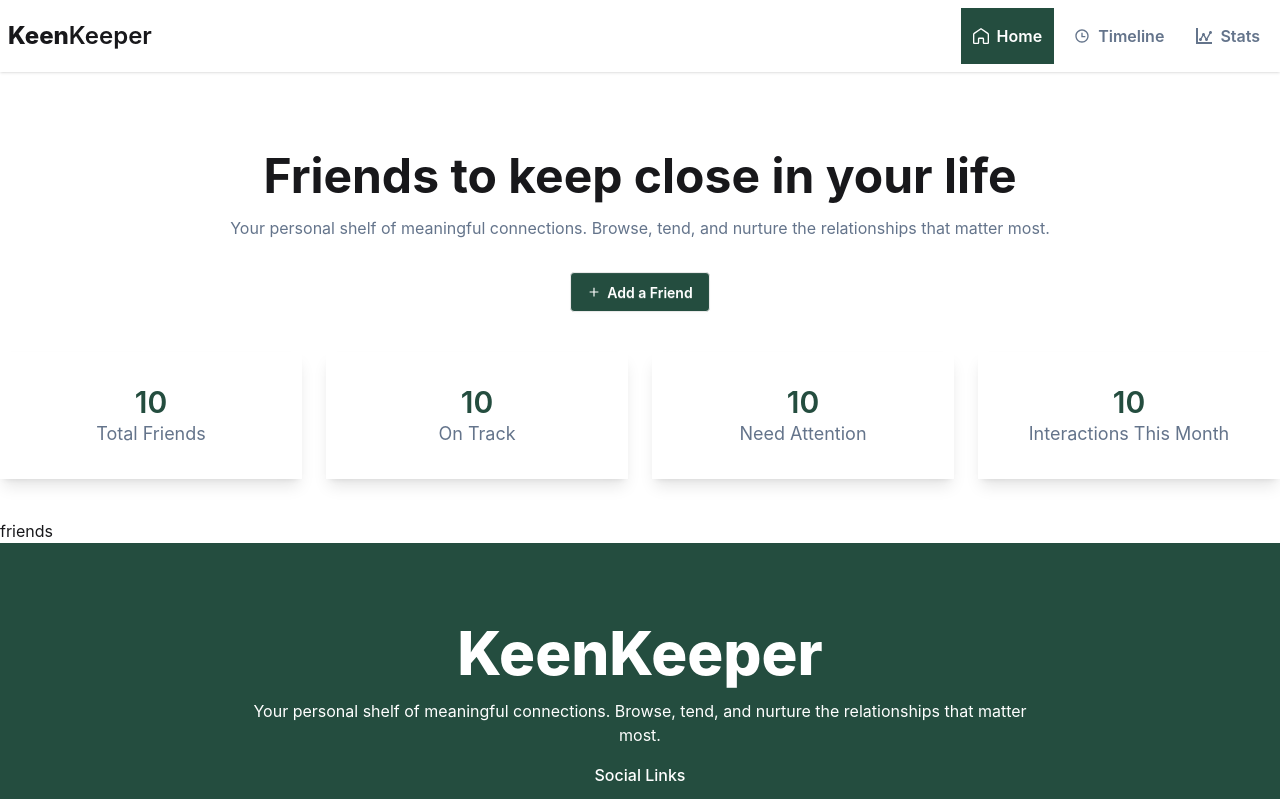
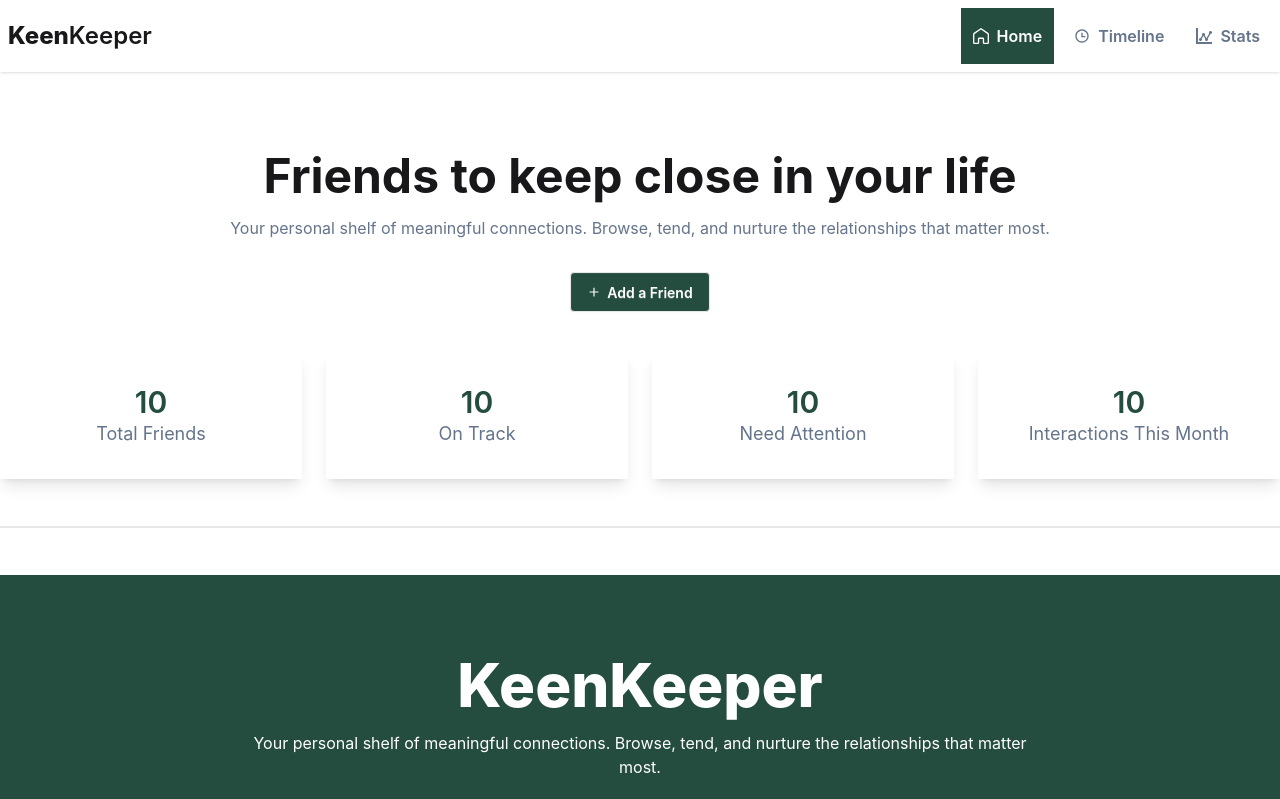
Before and after one commit to Eaoumoon-Haque-1/keen-keeper-React-router-Website, a React (Vite) app: page / in a window 1280 px wide. Shown: the top 799 px of the page. Built offline with nearby package versions, Linux system fonts and the light colour scheme.

Commit message:
divider added in CountStat.jsx

```diff
--- a/src/Component/Homepage/CountStat.jsx
+++ b/src/Component/Homepage/CountStat.jsx
@@ -1,24 +1,29 @@
-import React from 'react';
+import React from "react";
 
 const CountStat = () => {
   return (
-        <div className='container mx-auto grid grid-cols-1 md:grid-cols-2 lg:grid-cols-4 gap-6 text-center mb-10'>
-            <div className='shadow-lg p-8 '>
-                <p className='text-3xl font-semibold text-[#244d3fFF]'>10</p>
-                <p className='text-[#64748bFF] text-[18px]'>Total Friends</p>
+    <div className="container mx-auto">
+      <div className="container mx-auto grid grid-cols-1 md:grid-cols-2 lg:grid-cols-4 gap-6 text-center mb-10">
+        <div className="shadow-lg p-8 ">
+          <p className="text-3xl font-semibold text-[#244d3fFF]">10</p>
+          <p className="text-[#64748bFF] text-[18px]">Total Friends</p>
         </div>
-            <div className='shadow-lg p-8'>
-                <p className='text-3xl font-semibold text-[#244d3fFF]'>10</p>
-                <p className='text-[#64748bFF] text-[18px]'>On Track</p>
+        <div className="shadow-lg p-8">
+          <p className="text-3xl font-semibold text-[#244d3fFF]">10</p>
+          <p className="text-[#64748bFF] text-[18px]">On Track</p>
         </div>
-            <div className='shadow-lg p-8'>
-                <p className='text-3xl font-semibold text-[#244d3fFF]'>10</p>
-                <p className='text-[#64748bFF] text-[18px]'>Need Attention</p>
+        <div className="shadow-lg p-8">
+          <p className="text-3xl font-semibold text-[#244d3fFF]">10</p>
+          <p className="text-[#64748bFF] text-[18px]">Need Attention</p>
         </div>
-            <div className='shadow-lg p-8'>
-                <p className='text-3xl font-semibold text-[#244d3fFF]'>10</p>
-                <p className='text-[#64748bFF] text-[18px]'>Interactions This Month</p>
+        <div className="shadow-lg p-8">
+          <p className="text-3xl font-semibold text-[#244d3fFF]">10</p>
+          <p className="text-[#64748bFF] text-[18px]">
+            Interactions This Month
+          </p>
         </div>
+      </div>
+      <div className="divider mb-10"></div>
     </div>
   );
 };
--- a/src/Component/Homepage/FriendsList.jsx
+++ b/src/Component/Homepage/FriendsList.jsx
@@ -3,11 +3,14 @@ import useFriends from '../../hooks/useFriends';
 
 const FriendsList = () => {
     const {friends,loading} = useFriends();
-    console.log(friends,loading, "friends");
 
     return (
         <div>
-            friends
+            {
+                friends.map(()=>{
+                    loading
+                })
+            }
         </div>
     );
 };
```
Lines whose indentation alone changed are shown as unchanged.
